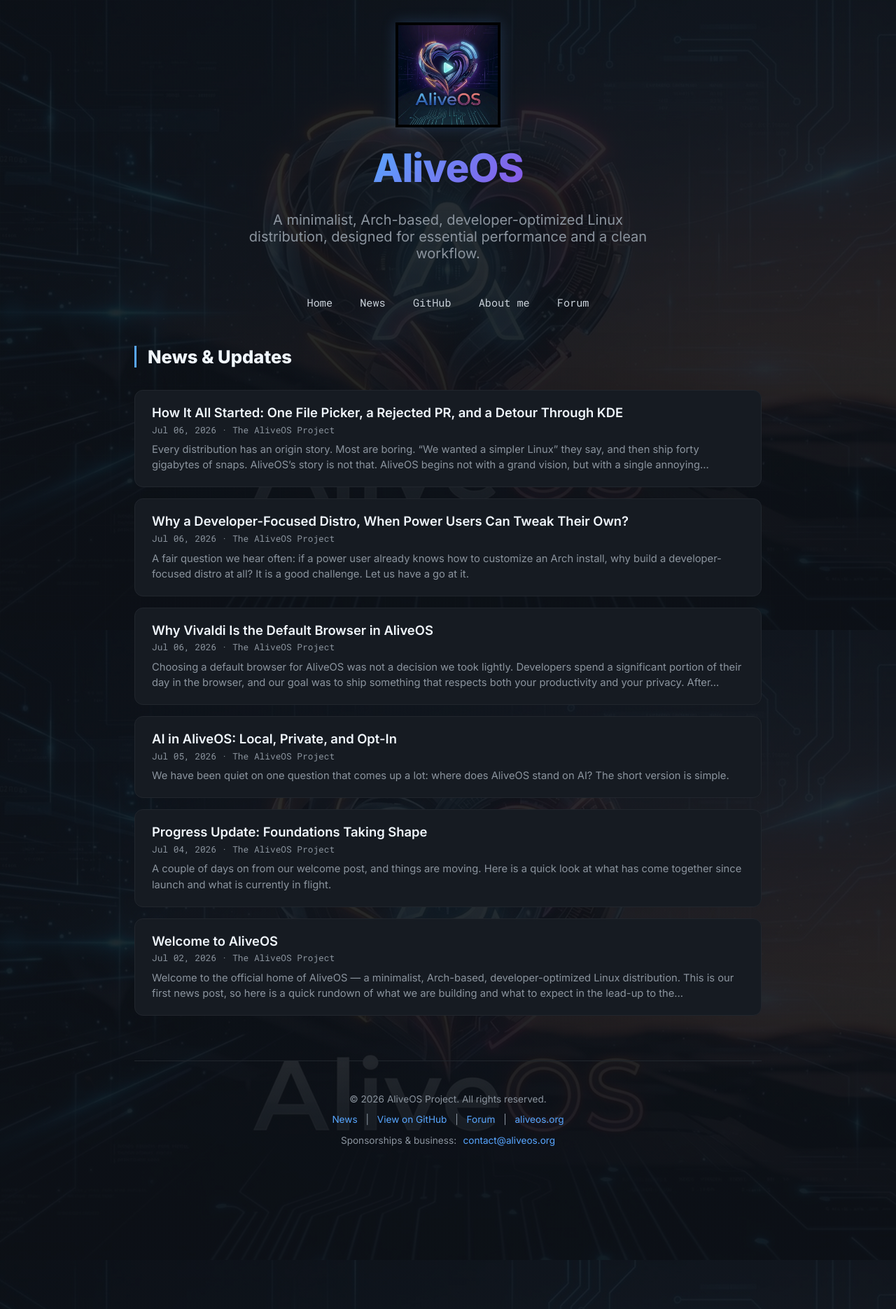
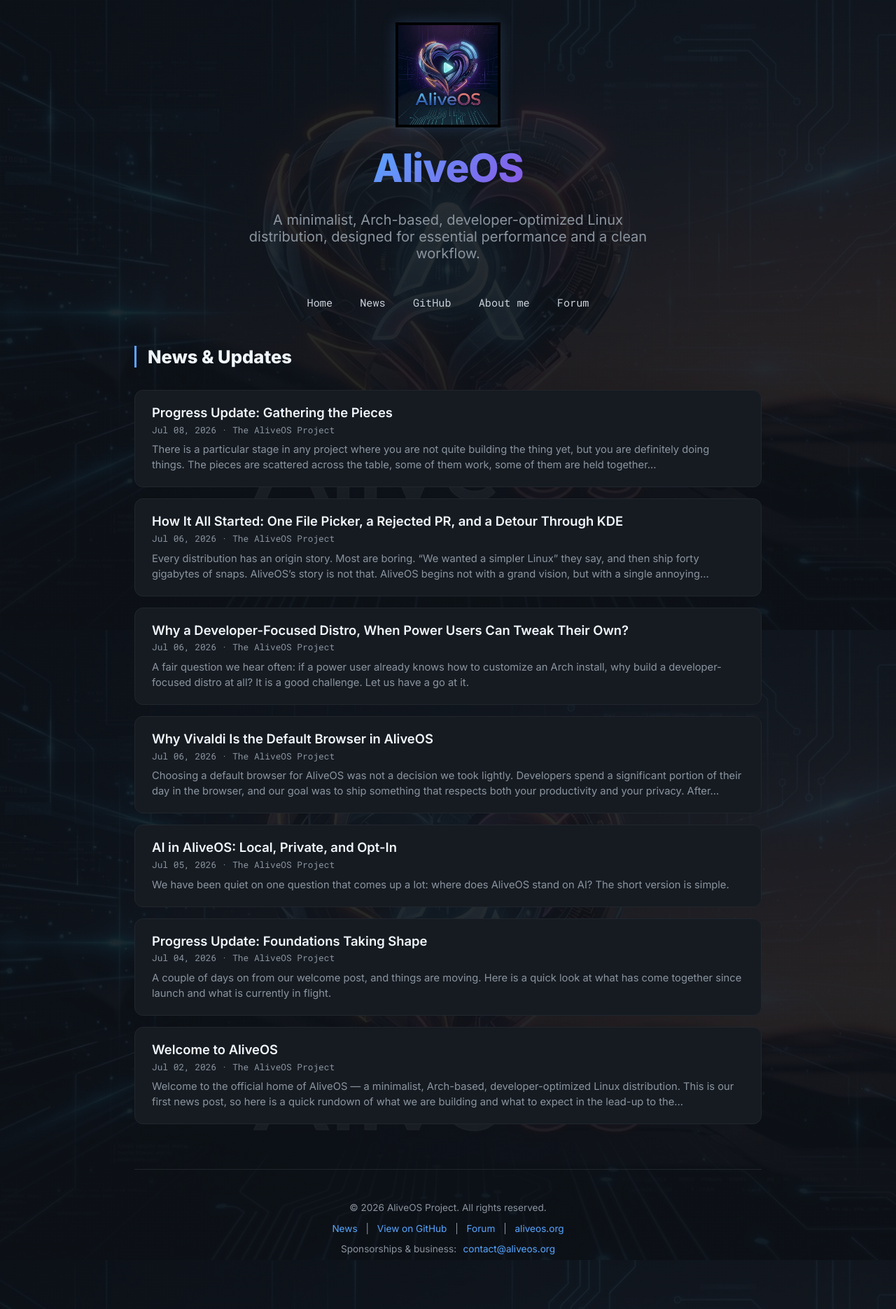
Before and after one commit to Twilight0/aliveos.github.io, a Jekyll site: the page built from news/index.html, in a window 1280 px wide. Shown: the whole page at 70% size. Built offline with Jekyll 4.4.1, drawn with Linux system fonts in a browser that asks for light colours; some of the changed lines change nothing that is shown.

Commit message:
Add progress update post: Gathering the Pieces
- New post covering Dory, Valuate, custom Cinnamon session, XConnect,
  website, bug fixes, and aliveos-repo
- New SVG icons: valuate.svg, xconnect.svg, puzzle.svg
- Add .float-right CSS class for post icon placement

```diff
--- a/_layouts/default.html
+++ b/_layouts/default.html
@@ -358,6 +358,13 @@
             border-radius: 8px;
             margin: 0 0 1.1rem;
         }
+        .post-content img.float-right {
+            float: right;
+            width: 80px;
+            height: 80px;
+            margin: 0.2rem 0 1rem 1rem;
+            shape-outside: circle();
+        }
         .post-content hr {
             border: none;
             border-top: 1px solid var(--grid-line);
--- /dev/null
+++ b/_posts/2026-07-08-progress-gathering-the-pieces.md
@@ -0,0 +1,182 @@
+---
+layout: post
+title: "Progress Update: Gathering the Pieces"
+date: 2026-07-08 10:00:00 +0000
+author: The AliveOS Project
+---
+
+There is a particular stage in any project where you are not quite building the
+thing yet, but you are definitely *doing things*. The pieces are scattered
+across the table, some of them work, some of them are held together with duct
+tape and optimism, and you are fairly certain that last commit was a mistake but
+it is 2 a.m. and you are not undoing it now. That is where AliveOS is at the
+moment, and honestly, it is a rather good place to be.
+
+Here is what has been happening.
+
+---
+
+## Dory File Manager: Still Getting Sharper
+
+![Dory](/assets/icons/dory.svg)
+{: .float-right }
+
+Dory, the file manager, continues to mature. It was one of the first pieces
+built specifically for this project, and it remains the one I reach for most
+often. The core is solid, the companion extensions are filling in nicely, and
+the occasional bug fix lands when something behaves in a way that is
+*technically correct* but *practically annoying*.
+
+The philosophy behind Dory has not changed: do the file management things well,
+skip the things nobody actually uses, and do not ship a 400-megabyte dependency
+tree to open a folder. If it sounds simple, that is because it is. Getting it
+right, however, is a different conversation entirely.
+
+---
+
+## Valuate: Because Numbers Need a Home Too
+
+![Valuate](/assets/icons/valuate.svg)
+{: .float-right }
+
+Meet **Valuate** &mdash; the new calculator app for AliveOS. It started as a
+"wouldn't it be nice" and ended up as a "why does this not exist yet."
+
+Most Linux calculator apps fall into one of two categories: the one that comes
+with your desktop environment and does barely enough, or the one that tries to
+be a full-blown computer algebra system and weighs about as much. Valuate sits
+squarely in the middle: a clean, fast, GTK3-native calculator that does the
+math you actually need without making you feel like you need a PhD to use it.
+
+It is early days, but it works, and it does not pull in half of GNOME to do it.
+More on this one soon.
+
+---
+
+## A Custom Cinnamon Session
+
+![Cinnamon](/assets/icons/cinnamon.svg)
+{: .float-right }
+
+The desktop is getting its own session. Not a full fork of Cinnamon &mdash;
+let us not be dramatic &mdash; but a custom session that wraps the pieces
+AliveOS cares about into a coherent, predictable experience.
+
+This means a tailored default configuration, sensible keybindings that do not
+require a cheat sheet, and a panel layout that stays out of your way while
+remaining exactly where you expect it. Think of it as Cinnamon with the rough
+edges sanded off and the bits you never use quietly removed. The kind of desktop
+that disappears while you work, which is the highest compliment a desktop can
+receive.
+
+---
+
+## The Website
+
+![Developer](/assets/icons/developer.svg)
+{: .float-right }
+
+You are reading this, so clearly the website works. `aliveos.org` is live,
+served over HTTPS, with a landing page that lays out the manifesto and a news
+section where these updates go. It is built with Jekyll, deployed via GitHub
+Pages, and costs exactly nothing to run. Which is how a website should be.
+
+The RSS feed is there for the three people who still use RSS feeds (you have
+excellent taste, by the way). The contact address for sponsorship and business
+inquiries is in the footer. The whole thing is clean, fast, and does not phone
+home to seventeen analytics trackers. Because it is a website, not a
+surveillance apparatus.
+
+---
+
+## Bug Fixes and Testing: The Glamorous Part
+
+Let us be honest about something: most of the work that happens at this stage
+is not the kind that makes for exciting blog posts. It is the kind where you
+spend three hours tracking down why a particular font renders strangely on
+one specific monitor, or why the file picker opens two pixels to the left of
+where it should, or why a certain package conflicts with another package in a
+way that only manifests on Tuesdays.
+
+This is the unglamorous grind that separates a distribution that *works* from a
+distribution that *feels right*. AliveOS is firmly in the "feels right" camp,
+and that means a lot of small, invisible fixes that nobody will ever notice
+because they will just work. Which is the point.
+
+---
+
+## XConnect: Your Phone, Actually Connected
+
+![XConnect](/assets/icons/xconnect.svg)
+{: .float-right }
+
+This is the big one. **XConnect** is AliveOS's answer to Android desktop
+connectivity &mdash; a full-featured suite that covers almost everything
+[KDE Connect](https://kdeconnect.kde.org/) does, but built on **XApp/GTK3**
+to fit naturally into the AliveOS desktop.
+
+What does it do? The usual useful things:
+
+- **Notification syncing** &mdash; your phone's notifications, on your desktop,
+  where you can actually read them without picking up the device.
+- **File transfer** &mdash; drag, drop, done. No cloud services, no email
+  yourself the file like it is 2009.
+- **Clipboard sharing** &mdash; copy on the phone, paste on the desktop. Or the
+  other way around. The future is bidirectional.
+- **Media control** &mdash; pause, play, skip from your desktop while your
+  phone streams music. Because reaching for your phone to skip a track is a
+  civilisation-level inconvenience.
+- **SMS messaging** &mdash; read and reply to texts from the desktop. Yes, it
+  still works, and no, it does not require sending your messages through a
+  third-party server.
+- **Remote input** &mdash; use your phone as a touchpad or keyboard. Handy
+  for presentations, couch computing, or when the cat is sitting on your
+  keyboard and you cannot be bothered to move her.
+
+The key difference from KDE Connect is the toolkit dependency. XConnect depends
+on **XApp and GTK3**, which means it integrates cleanly with the Cinnamon
+desktop and the broader XApp ecosystem without dragging in Qt libraries or
+additional framework dependencies. It is native, it is light, and it belongs
+here.
+
+This one is still under active development, but it is far enough along to talk
+about. Expect a dedicated post when the feature set stabilises.
+
+---
+
+## The Custom Repository
+
+![Repos](/assets/icons/repos.svg)
+{: .float-right }
+
+None of this matters if you cannot actually install it. The **aliveos-repo**
+custom pacman repository is the plumbing that ties everything together. It
+compiles and hosts stable builds of AUR and local packages, and it does so
+automatically &mdash; a GitHub Actions pipeline pulls, normalises, compiles,
+assembles, and deploys on a weekly schedule.
+
+The repository already covers Dory and its extensions, the Cinnamon
+repackaging, the XLibre display server stack, AliveOS core packages, themes,
+and a growing collection of utilities. If you are running Arch, you can point
+pacman at it right now. If you are running AliveOS, it is already there.
+
+---
+
+## Where Things Stand
+
+The pieces are gathering. Some are polished, some are rough, some are still
+being hammered into shape on a Friday evening with questionable coffee. The
+target for `v0.1` remains **Q3 2026**, and the path to get there is clearer
+every week.
+
+The important thing is that every piece here exists for a reason. Not because
+it was popular, not because someone else shipped it, but because it solves a
+specific problem in a way that fits the rest of the system. That is what a
+curated distribution looks like. Not a bigger pile of packages &mdash; a
+*coherent* one.
+
+More updates as pieces land.
+
+> Zero Bloat Policy reminder: every component mentioned above earned its place.
+> Nothing is included because "someone might want it." It is included because
+> it works, it fits, and it is needed. If that changes, it goes.
```
Also changed, not shown: assets/icons/puzzle.svg (added), assets/icons/valuate.svg (added), assets/icons/xconnect.svg (added).
